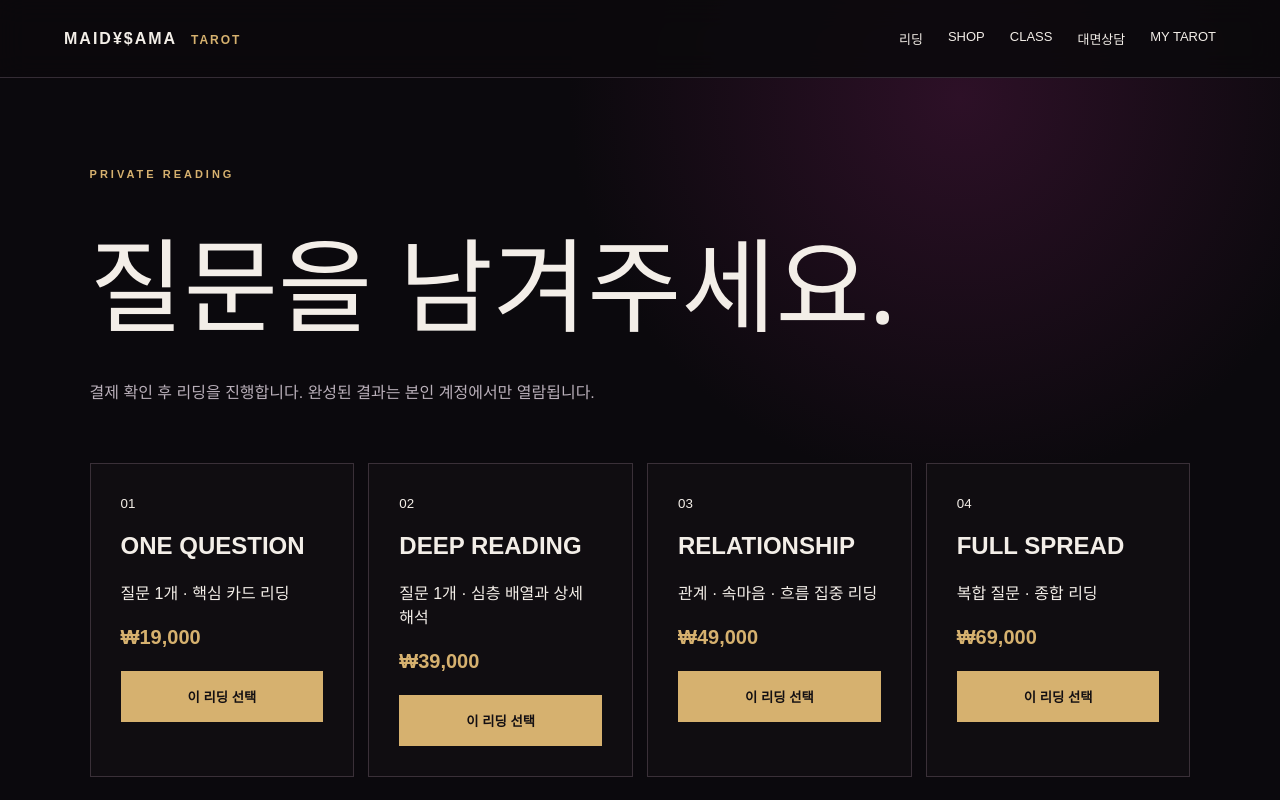
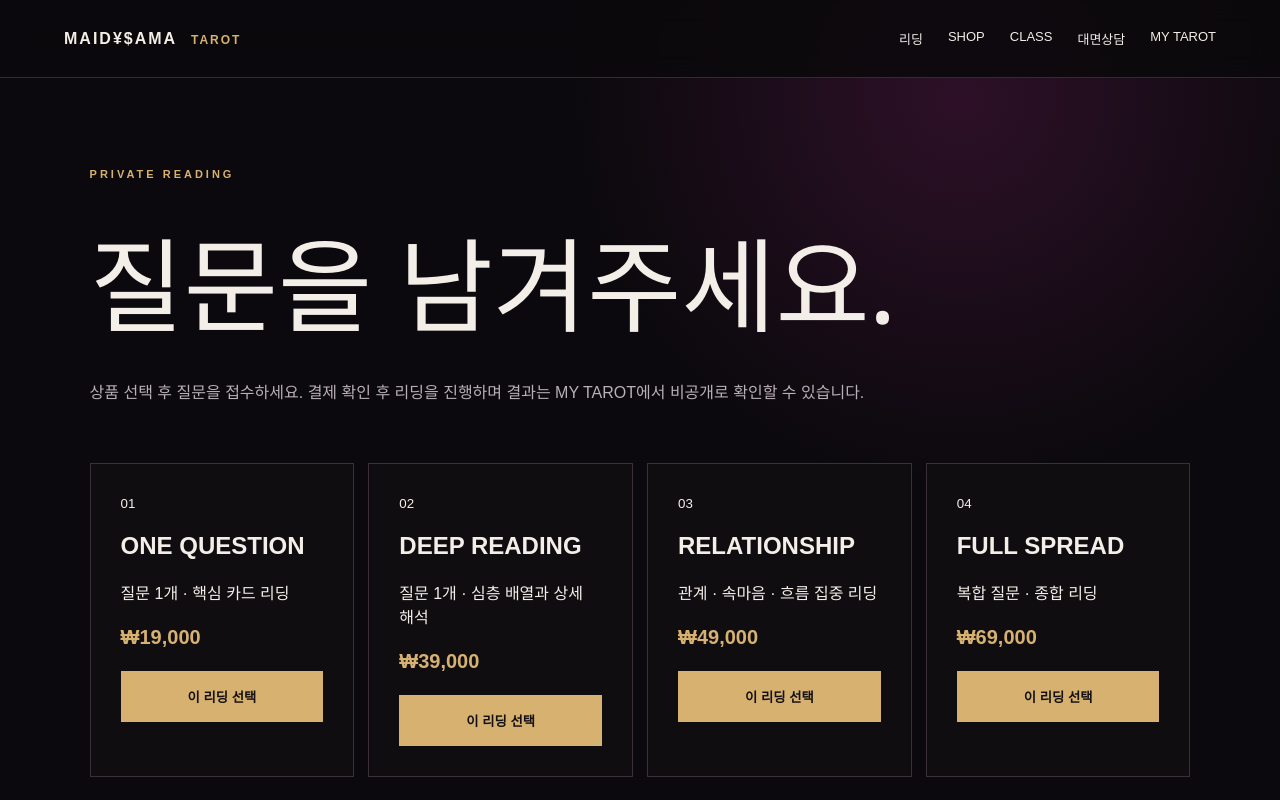
Before and after one commit to maidysound-netizen/maidysama-tarot, a Next.js app: page /reading in a window 1280 px wide. Shown: the top 800 px of the page. Built offline with nearby package versions, Linux system fonts and the light colour scheme.

Commit message:
Implement reading checkout and pending-payment order submission

```diff
--- a/app/reading/page.js
+++ b/app/reading/page.js
@@ -1 +1,43 @@
-const plans=[["ONE QUESTION","질문 1개 · 핵심 카드 리딩","19,000"],["DEEP READING","질문 1개 · 심층 배열과 상세 해석","39,000"],["RELATIONSHIP","관계 · 속마음 · 흐름 집중 리딩","49,000"],["FULL SPREAD","복합 질문 · 종합 리딩","69,000"]]; export default function Reading(){return <main className="inner"><div className="kicker">PRIVATE READING</div><h1>질문을 남겨주세요.</h1><p className="lead">결제 확인 후 리딩을 진행합니다. 완성된 결과는 본인 계정에서만 열람됩니다.</p><div className="plans">{plans.map((p,i)=><article key={p[0]}><small>0{i+1}</small><h2>{p[0]}</h2><p>{p[1]}</p><strong>₩{p[2]}</strong><button>이 리딩 선택</button></article>)}</div></main>}
+'use client'
+import {useState} from 'react'
+import {createClient} from '../../lib/supabase/client'
+
+const plans=[
+ {name:'ONE QUESTION',detail:'질문 1개 · 핵심 카드 리딩',price:19000},
+ {name:'DEEP READING',detail:'질문 1개 · 심층 배열과 상세 해석',price:39000},
+ {name:'RELATIONSHIP',detail:'관계 · 속마음 · 흐름 집중 리딩',price:49000},
+ {name:'FULL SPREAD',detail:'복합 질문 · 종합 리딩',price:69000}
+]
+export default function Reading(){
+ const [selected,setSelected]=useState(null)
+ const [question,setQuestion]=useState('')
+ const [message,setMessage]=useState('')
+ const [busy,setBusy]=useState(false)
+ const [receipt,setReceipt]=useState(null)
+ async function submit(e){
+  e.preventDefault();setMessage('')
+  if(!question.trim()||question.trim().length<10){setMessage('질문을 10자 이상 작성해 주세요.');return}
+  setBusy(true)
+  try{
+   const supabase=createClient()
+   const {data:{user},error:authError}=await supabase.auth.getUser()
+   if(authError||!user){setMessage('주문 접수에는 로그인이 필요합니다. MY TAROT에서 로그인 후 돌아와 주세요.');return}
+   const {data,error}=await supabase.from('reading_orders').insert({owner_id:user.id,product_name:plans[selected].name,question:question.trim(),status:'payment_pending'}).select('id,product_name,status').single()
+   if(error)throw error
+   setReceipt(data)
+  }catch(err){setMessage('접수 실패: '+(err?.message||String(err)))}
+  finally{setBusy(false)}
+ }
+ return <main className="inner"><div className="kicker">PRIVATE READING</div><h1>질문을 남겨주세요.</h1><p className="lead">상품 선택 후 질문을 접수하세요. 결제 확인 후 리딩을 진행하며 결과는 MY TAROT에서 비공개로 확인할 수 있습니다.</p>
+ <div className="plans">{plans.map((p,i)=><article key={p.name} style={selected===i?{outline:'2px solid #caa66a'}:{}}><small>0{i+1}</small><h2>{p.name}</h2><p>{p.detail}</p><strong>₩{p.price.toLocaleString('ko-KR')}</strong><button type="button" onClick={()=>{setSelected(i);setReceipt(null);setMessage('')}}>{selected===i?'선택됨 ✓':'이 리딩 선택'}</button></article>)}</div>
+ {selected!==null&&<section style={{maxWidth:720,margin:'48px auto',padding:'28px',border:'1px solid #99774c',borderRadius:14}}>
+ <div className="kicker">CHECKOUT · 주문 및 결제</div>
+ <h2>{plans[selected].name}</h2><p>{plans[selected].detail}</p>
+ <p style={{fontSize:24,fontWeight:700}}>결제 예정 금액 ₩{plans[selected].price.toLocaleString('ko-KR')}</p>
+ {receipt?<div role="status"><h3>주문 접수 완료</h3><p>주문번호: {receipt.id}</p><p>현재 상태: 결제 대기</p><p>아직 결제된 것이 아닙니다. 입금 계좌 및 온라인 결제 수단은 준비 중이며, 결제 안내가 확정되기 전에는 송금하지 마세요.</p><a href="/mypage">MY TAROT에서 주문 확인 →</a></div>
+ :<form onSubmit={submit}><label htmlFor="reading-question" style={{display:'block',marginBottom:12}}>상담받을 질문 (10자 이상)</label><textarea id="reading-question" required minLength={10} maxLength={5000} value={question} onChange={e=>setQuestion(e.target.value)} placeholder="상황과 궁금한 점을 구체적으로 작성해 주세요." style={{width:'100%',minHeight:160,padding:14,boxSizing:'border-box',borderRadius:8,background:'#21151b',color:'#fff',border:'1px solid #99774c'}}/>
+ <p>결제 방식: 계좌이체 / 온라인 결제 준비 중</p><p style={{fontSize:13,opacity:.8}}>이 버튼은 결제를 청구하지 않고 결제 대기 주문만 접수합니다.</p>
+ <button type="submit" disabled={busy||question.trim().length<10}>{busy?'접수 중...':'결제 대기 주문 접수'}</button></form>}
+ {message&&<p role="alert" style={{marginTop:16}}>{message} {message.includes('로그인')&&<a href="/mypage">로그인하러 가기 →</a>}</p>}
+ </section>}</main>
+}
```
